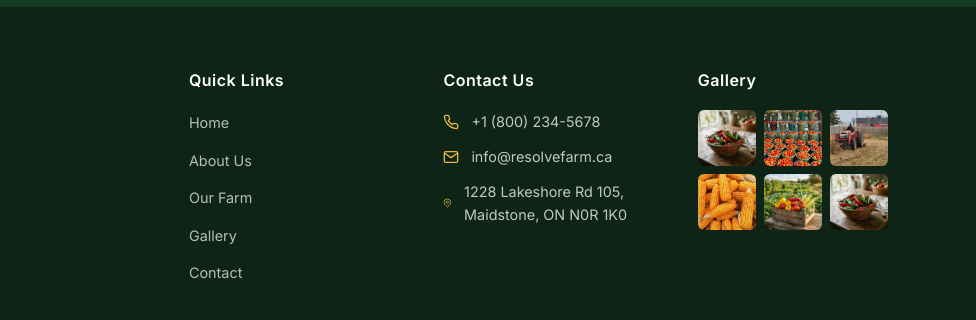
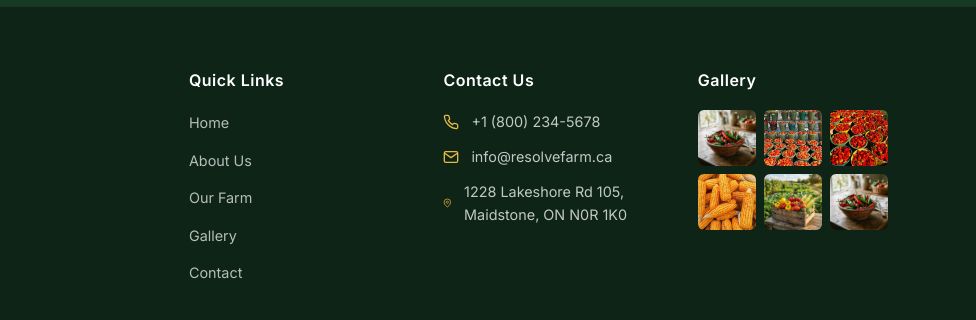
Before and after one commit to ojeniyigbenga166-glitch/Resolve-Farm, a website built with Vite: page index.html in a window 1280 px wide. Shown: the part 3028-3348 px from the top of the page, 304-1280 px from the left. Built offline with nearby package versions, Linux system fonts and the light colour scheme.

Commit message:
feat: replace Farm Fresh Guarantee card image with shepherd peppers, and replace the AI-generated footer gallery image with real habaneros

```diff
--- a/index.html
+++ b/index.html
@@ -425,7 +425,7 @@
           <div class="footer-gallery-grid">
             <img src="/assets/images/produce/peppers.webp" alt="Peppers" loading="lazy">
             <img src="/assets/images/produce/fresh-tomatoes.webp" alt="Tomatoes" loading="lazy">
-            <img src="/assets/images/farm/about-farmer.webp" alt="Farmer" loading="lazy">
+            <img src="/assets/images/produce/harvest-habaneros.webp" alt="Habanero harvest" loading="lazy">
             <img src="/assets/images/produce/african-corn.webp" alt="Corn" loading="lazy">
             <img src="/assets/images/hero/hero-bg.webp" alt="Farm" loading="lazy">
             <img src="/assets/images/produce/peppers.webp" alt="Harvest" loading="lazy">
```
Also changed, not shown: pages/about.html (+1 -1 lines), pages/cart.html (+1 -1 lines), pages/checkout.html (+1 -1 lines), pages/contact.html (+1 -1 lines), pages/farm.html (+1 -1 lines), pages/order-confirmation.html (+1 -1 lines), pages/product.html (+1 -1 lines), pages/shop.html (+1 -1 lines), public/assets/images/produce/farm-fresh-guarantee.webp, public/assets/images/produce/harvest-habaneros.webp (added).
